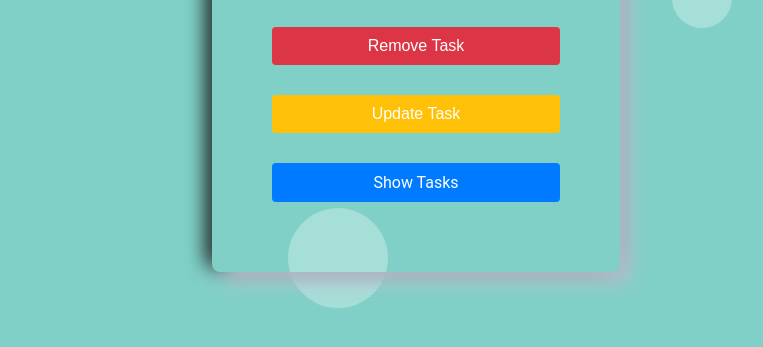
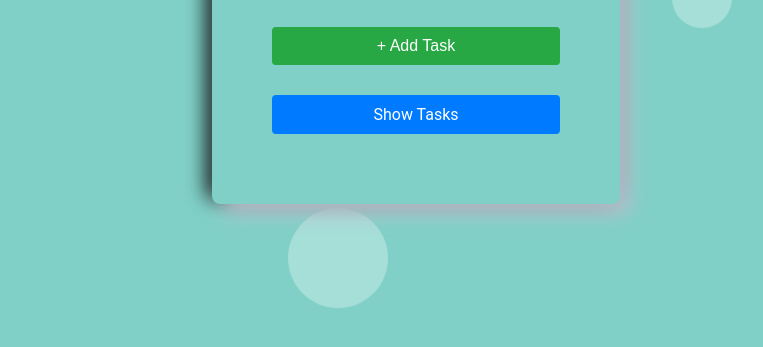
Before and after one commit to srivatsav840/todo-list-application, a plain HTML site: page operations.html in a window 1280 px wide. Shown: the part 413-760 px from the top of the page, without its empty margins (224-987 px from the left). Drawn offline with Linux system fonts and the light colour scheme.

Commit message:
Update and rename crud.html to operations.html

```diff
--- a/crud.html
+++ b/operations.html
@@ -117,8 +117,8 @@
         <p>Your ultimate task management solution</p>
         <form action="/crud" method="POST">
             <button type="submit" class="add-task" name="submit" value="+Add Task">+ Add Task</button>
-            <button type="submit" class="remove-task" name="submit" value="Remove Task">Remove Task</button>
-            <button type="submit" class="update-task" name="submit" value="Update Task">Update Task</button>
+<!--            <button type="submit" class="remove-task" name="submit" value="Remove Task">Remove Task</button>-->
+<!--            <button type="submit" class="update-task" name="submit" value="Update Task">Update Task</button>-->
             <a href="/showtasks" class="show-tasks-link">Show Tasks</a>
         </form>
     </div>
```
